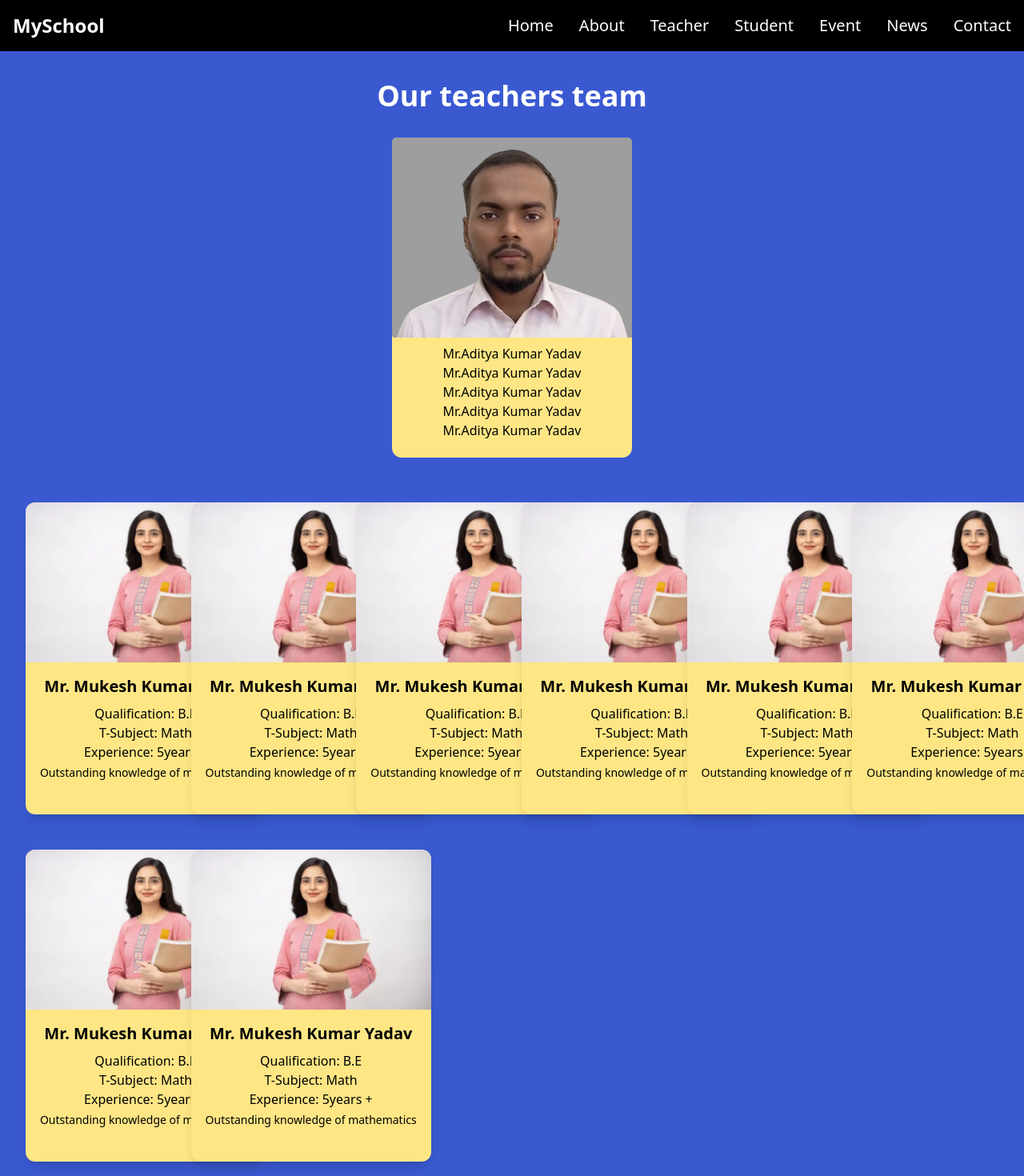
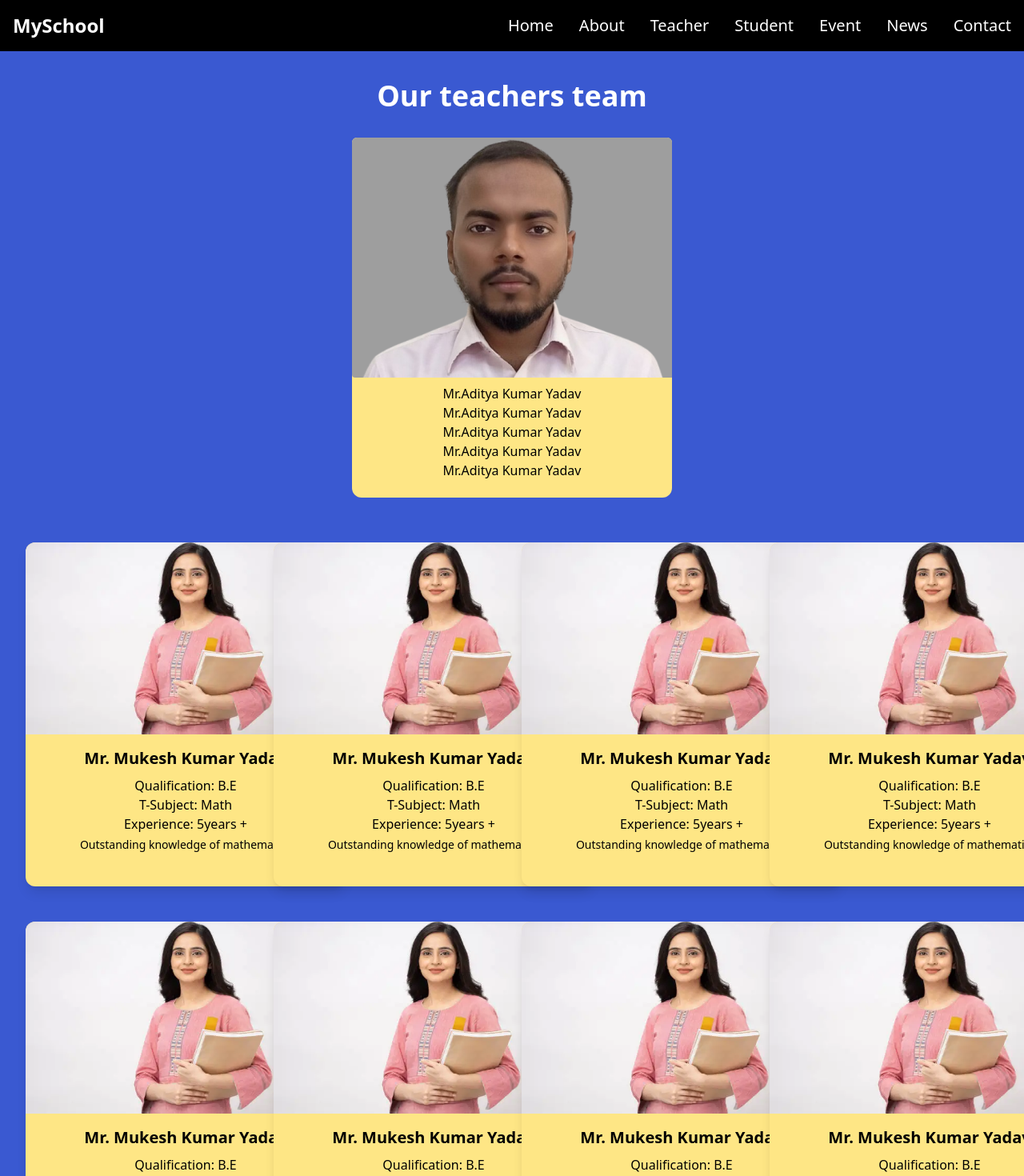
Before and after one commit to AdityaPrasad-123/School, a React (Vite) app: page /teacher in a window 1280 px wide. Shown: the top 1470 px of the page at 80% size. Built offline with nearby package versions, Linux system fonts and the light colour scheme.

Commit message:
git ignore1

```diff
--- a/src/pages/Home.jsx
+++ b/src/pages/Home.jsx
@@ -72,7 +72,7 @@ const Home = () => {
       <h1 className='text-2xl font-medium text-center mt-10 text-white'>About <span className='text-amber-600'>Us</span></h1>
       <div className='grid grid-cols-1 md:grid-cols-2 gap-6 px-4 py-6 text-white'>
         <img src={main1} alt='' className='w-full h-auto object-cover rounded-lg' />
-        <div className='text-lg overflow-y-auto max-h-[600px]'>
+        <div className='text-lg overflow-y-auto sm:h-[600px] h-[300px]'>
           <p className='text-2xl font-medium text-center py-4'>HIGH QUALITY EDUCATION</p>
           <p className='mb-4'>Dear Guardians and Students, A state school, public school, or government school is a primary or secondary school that educates all students without charge.<br/>
            They are funded in whole or in part by taxation and operated by the government of the state.<br/>
--- a/src/pages/Teacher.jsx
+++ b/src/pages/Teacher.jsx
@@ -75,8 +75,8 @@ const Teacher = () => {
   return (
     <div className='min-h-screen'>
       <h1 className='text-center font-bold text-4xl mt-5 text-white'>Our teachers team</h1>
-      <div className='sm:h-[400px] sm:w-[300px] bg-amber-200 rounded-tl-[6px] rounded-tr-[6px] text-black rounded-xl mx-auto text-center mt-8'>
-        <img className='rounded-l h-[250px] w-full object-cover rounded-tl-[6px] rounded-tr-[6px] ' src={adityaKumar} alt='' />
+      <div className='sm:h-[450px] sm:w-[400px] bg-amber-200 rounded-tl-[6px] rounded-tr-[6px] text-black rounded-xl mx-auto text-center mt-8'>
+        <img className='rounded-l h-[300px] w-full object-cover rounded-tl-[6px] rounded-tr-[6px] ' src={adityaKumar} alt='' />
         <p className='mt-2'>Mr.Aditya Kumar Yadav</p>
         <p>Mr.Aditya Kumar Yadav</p>
         <p>Mr.Aditya Kumar Yadav</p>
@@ -84,11 +84,11 @@ const Teacher = () => {
         <p>Mr.Aditya Kumar Yadav</p>
       </div>
 
-    <div className="grid grid-cols-1 sm:grid-cols-6 gap-6 p-4  text-white mt-5">
+    <div className="grid grid-cols-1 sm:grid-cols-4 gap-6 p-4  text-white mt-5">
       {teacherList.map((teacher,index) => (
 
-<div key={index} className="bg-amber-200 text-black rounded-xl sm:h-[390px] sm:w-[300px] mt-5 overflow-hidden shadow-lg hover:shadow-xl transition">
-<div  className="sm:w-[300px] h-50  rounded-xl bg-white  items-center justify-center">
+<div key={index} className="bg-amber-200 text-black rounded-xl sm:h-[430px] sm:w-[400px] mt-5 overflow-hidden shadow-lg hover:shadow-xl transition">
+<div  className="sm:w-[400px] h-60  rounded-xl bg-white  items-center justify-center">
   <img
     src={teacher.image}
     alt={teacher.name}
```
